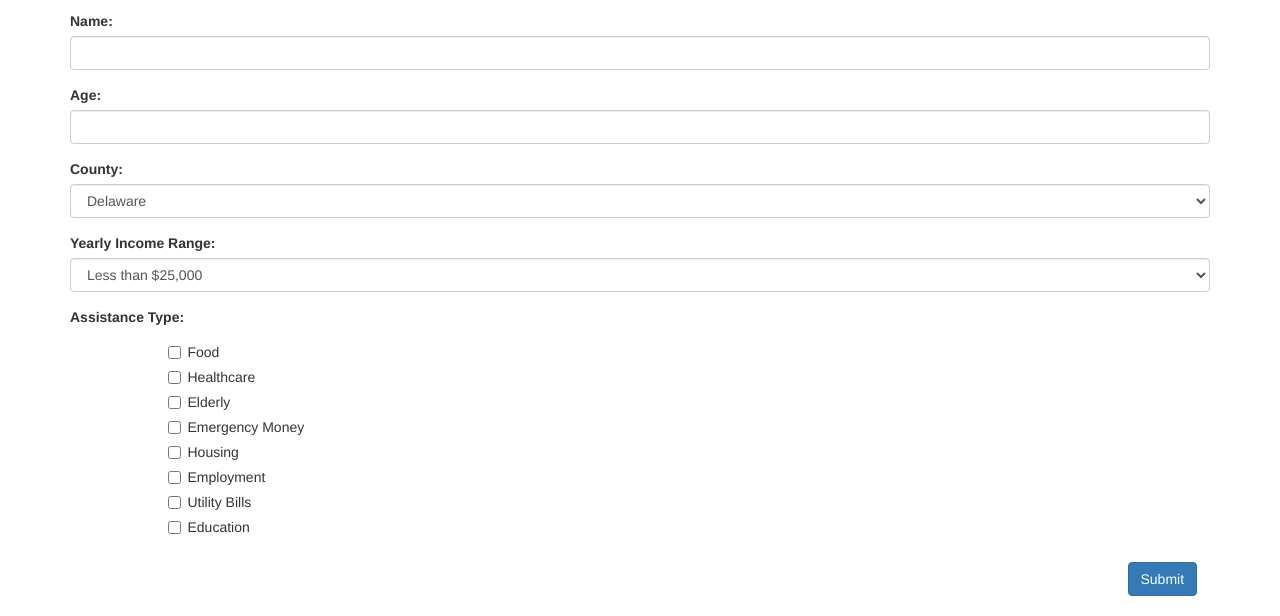
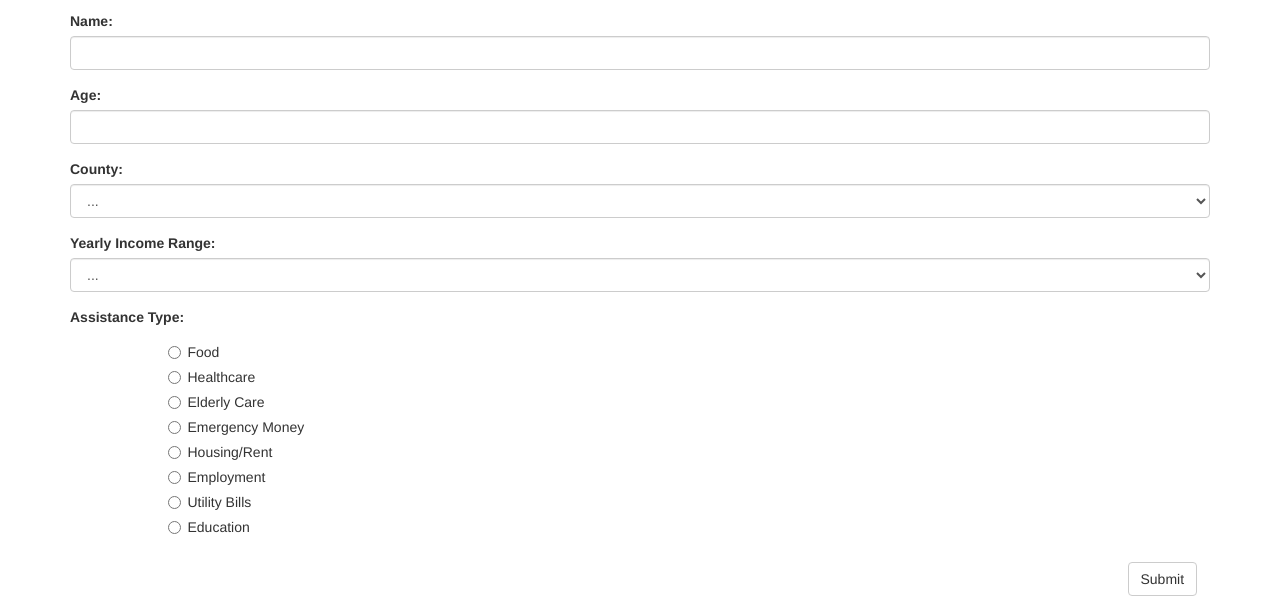
Before and after one commit to beniabra/henhacks, a Django app: page /find_matches in a window 1280 px wide. Shown: the part 209-825 px from the top of the page. Run offline with Django 4.2, Linux system fonts and the light colour scheme; some libraries are stand-ins or nearby versions.

Commit message:
got form data and display results

```diff
--- a/finance_resources/templates/finance_resources/all_resources.html
+++ b/finance_resources/templates/finance_resources/all_resources.html
@@ -1,4 +1,5 @@
 {% extends 'finance_resources/base.html' %}
+{% load static %}
 
 {% block title %}All Resources{% endblock %}
 
--- a/finance_resources/templates/finance_resources/find_matches.html
+++ b/finance_resources/templates/finance_resources/find_matches.html
@@ -1,33 +1,37 @@
 {% extends 'finance_resources/base.html' %}
+{% load static %}
 
 {% block title %}Find Matches{% endblock %}
 
 {% block content %}
     <div class="container">
         <h2><b>Find Your Match</b></h2>
+        <form method="post" action="results">
+        {% csrf_token %}
         <div class="form-group">
             <label for="usr">Name:</label>
-            <input type="text" class="form-control" id="usr">
+            <input type="text" class="form-control" id="name" name="name" required>
         </div>
         <div class="form-group">
             <label for="usr">Age:</label>
-            <input type="text" class="form-control" id="usr">
+            <input type="text" class="form-control" id="age" name="age" required>
         </div>
         <div class="form-group">
-            <label for="usr">County:</label>
-            <select id="status" class="form-control" name="status">
-                <option>Delaware</option>
+            <label for="county">County:</label>
+            <select id="county" class="form-control" name="county">
+                <option>...</option>
                 <option>New Castle</option>
                 <option>Kent</option>
                 <option>Sussex</option>
             </select>
         </div>
         <div class="form-group">
-            <label for="usr">Yearly Income Range:</label>
-            <select id="status" class="form-control" name="status">
-                <option>Less than $25,000</option>
-                <option>$25,000 to $50,000</option>
-                <option>More than $50,000</option>
+            <label for="income">Yearly Income Range:</label>
+            <select id="income" class="form-control" name="income">
+                <option>...</option>
+                <option value="less">Less than $25,000</option>
+                <option value="middle">$25,000 to $50,000</option>
+                <option value="more">More than $50,000</option>
             </select>
         </div>
         <div class="form-group">
@@ -35,38 +39,40 @@
             <div class="row">
                 <div class="col-sm-1"></div>
                 <div class="col-sm-2">
-                    <div class="checkbox">
-                        <label><input type="checkbox" value="">Food</label>
+                    <div class="radio">
+                        <label><input type="radio" value="food" name="category" required>Food</label>
                     </div>
-                    <div class="checkbox">
-                        <label><input type="checkbox" value="">Healthcare</label>
+                    <div class="radio">
+                        <label><input type="radio" value="healthcare" name="category">Healthcare</label>
                     </div>
-                    <div class="checkbox">
-                        <label><input type="checkbox" value="">Elderly</label>
+                    <div class="radio">
+                        <label><input type="radio" value="elderly" name="category">Elderly Care</label>
                     </div>
-                    <div class="checkbox">
-                        <label><input type="checkbox" value="">Emergency Money</label>
+                    <div class="radio">
+                        <label><input type="radio" value="emergency" name="category">Emergency Money</label>
                     </div>
-                    <div class="checkbox">
-                        <label><input type="checkbox" value="">Housing</label>
+                    <div class="radio">
+                        <label><input type="radio" value="housing" name="category">Housing/Rent</label>
                     </div>
-                    <div class="checkbox">
-                        <label><input type="checkbox" value="">Employment</label>
+                    <div class="radio">
+                        <label><input type="radio" value="employment" name="category">Employment</label>
                     </div>
-                    <div class="checkbox">
-                        <label><input type="checkbox" value="">Utility Bills</label>
+                    <div class="radio">
+                        <label><input type="radio" value="utilities" name="category">Utility Bills</label>
                     </div>
-                    <div class="checkbox">
-                        <label><input type="checkbox" value="">Education</label>
+                    <div class="radio">
+                        <label><input type="radio" value="education" name="category">Education</label>
                     </div>
                 </div>
             </div>
         </div>
         <div class="row">
             <div class="col-sm-11"></div>
-                <button class="btn btn-primary" type="button">Submit</button>
+                <button type="submit" name="submit" class="btn btn-default">Submit</button>
             </div>
         </div>
+        </form>
         <br>
+
     </div>
 {% endblock %}
--- a/finance_resources/templates/finance_resources/home.html
+++ b/finance_resources/templates/finance_resources/home.html
@@ -1,4 +1,5 @@
 {% extends 'finance_resources/base.html' %}
+{% load static %}
 
 {% block title %}Home{% endblock %}
 
--- a/finance_resources/urls.py
+++ b/finance_resources/urls.py
@@ -7,5 +7,6 @@ urlpatterns = [
     path('all_resources', views.all_resources, name='all_resources'),
     path('discussion_forum', views.discussion_forum, name='discussion_forum'),
     path('newPost', views.newPost, name='newPost'),
-    path('likePost/<int:id>', views.likePost, name='likePost')
+    path('likePost/<int:id>', views.likePost, name='likePost'),
+    path('results', views.results, name='results'),
 ]
--- a/finance_resources/views.py
+++ b/finance_resources/views.py
@@ -31,3 +31,31 @@ def likePost(response, id):
     p.likes += 1
     p.save()
     return redirect(discussion_forum)
+
+def results(response):
+    if response.method == "POST":
+        print(response.POST)
+        valid = False
+        category = ''
+        if response.POST.get('name'):
+            name = response.POST.get('name')
+        if response.POST.get('age'):
+            elderly = int(response.POST.get('age')) >= 65
+        if response.POST.get('income'):
+            if response.POST.get('income') == '...':
+                valid = True
+            else:
+                if response.POST.get('income') == 'less' or response.POST.get('income') == 'middle':
+                    valid = True
+                else:
+                    valid = False
+        if response.POST.get('category'):
+            category = response.POST.get('category')
+    resources = []
+    if valid:
+        all_resources = Resource.objects.all()
+        resources = all_resources.filter(categories__icontains=category)
+        if not elderly:
+            resources = resources.exclude(categories__icontains="elderly")
+
+    return render(response, "finance_resources/results.html", {"valid": valid, "resources": resources} )
```
Also changed, not shown: finance_resources/templates/finance_resources/results.html (added, +33 -0 lines).
